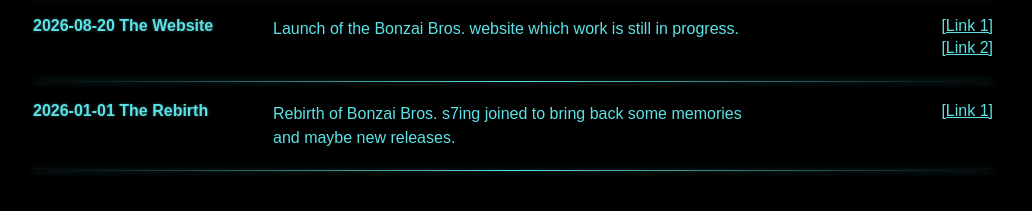
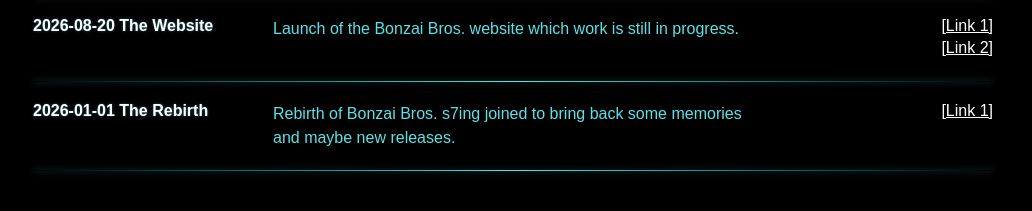
Before and after one commit to demoszene/bonzaibros, a plain HTML site: page index.html in a window 1280 px wide. Shown: the part 273-484 px from the top of the page, without its empty margins (127-1159 px from the left). Drawn offline with Linux system fonts and the light colour scheme; a web font is replaced by a local one.

Commit message:
Update index.html

```diff
--- a/index.html
+++ b/index.html
@@ -132,7 +132,7 @@
         .news-title {
             font-size: 16px;
             font-weight: bold;
-            color: #5ce1e6;
+            color: #ffffff;
             text-shadow: 0 0 3px rgba(92, 225, 230, 0.4);
         }
 
@@ -152,19 +152,11 @@
         }
 
         .news-links a {
-            color: #5ce1e6;
+            color: #ffffff;
             font-size: 16px;
             text-decoration: underline;
         }
 
-        .news-links a:hover {
-            color: #ffffff;
-            text-shadow: 0 0 5px #5ce1e6;
-        }
-
-        .news-links a:visited {
-            color: #ff2a6d;
-        }
 
         /* Releases Layout */
         .release-item {
```
